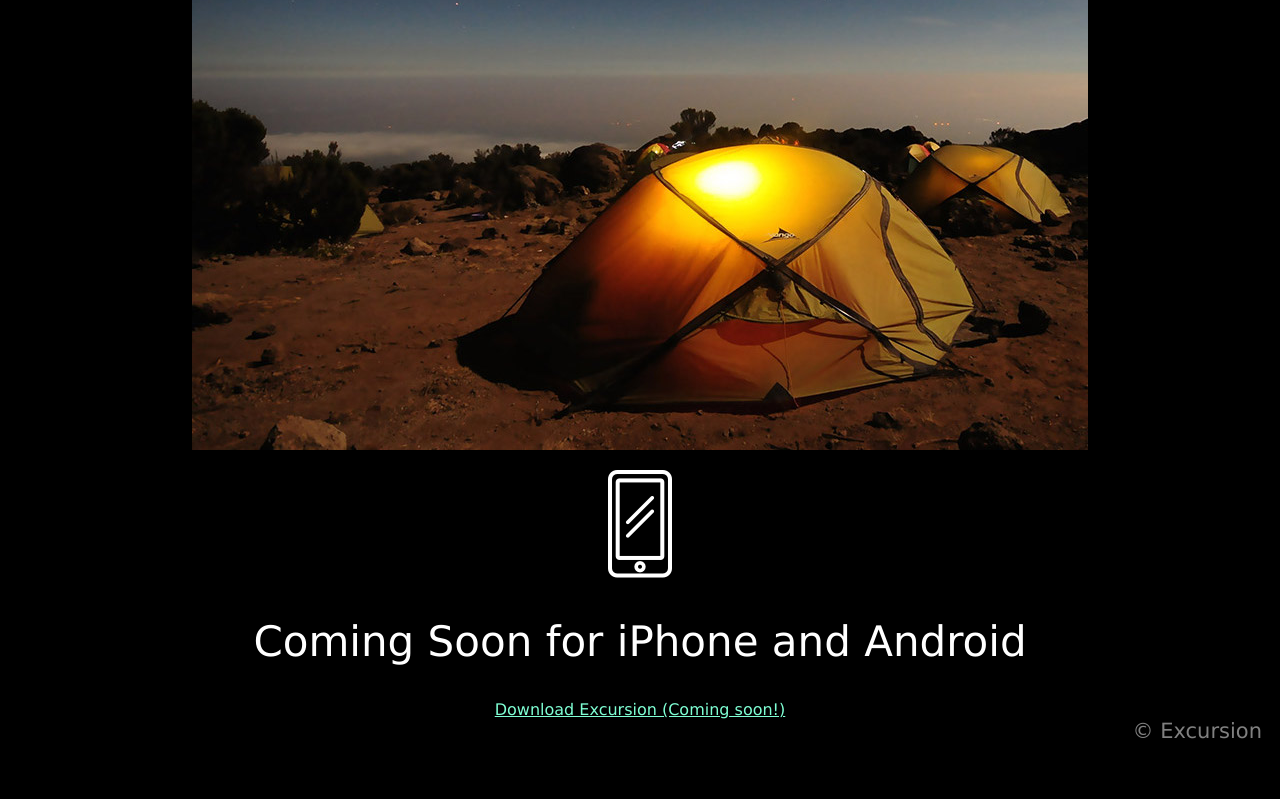
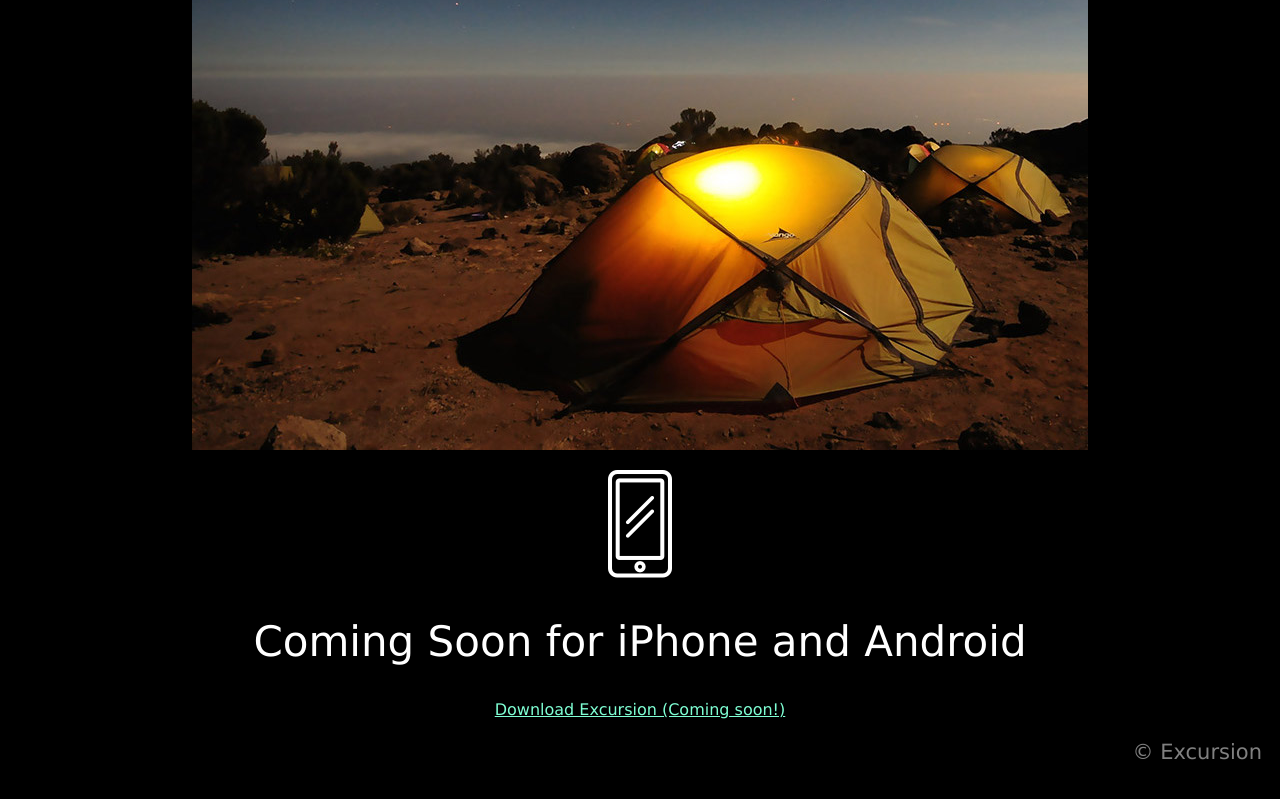
Before and after one commit to coakleyprashant/excursion, a plain HTML site: page index.html in a window 1280 px wide. Shown: the part 631-1430 px from the top of the page. Before the commit the page ends 1392 px from the top, so only its background shows below. Drawn offline with Linux system fonts and the light colour scheme.

Commit message:
footer change

```diff
--- a/index.html
+++ b/index.html
@@ -31,6 +31,6 @@
     </h2>
     <a href=""> Download Excursion (Coming soon!)
     </a>
-    <footer> © Excursion </footer>
+    <footer> <p> © Excursion </p> </footer>
   </body>
 </html>
```
Also changed, not shown: 1 other file.
